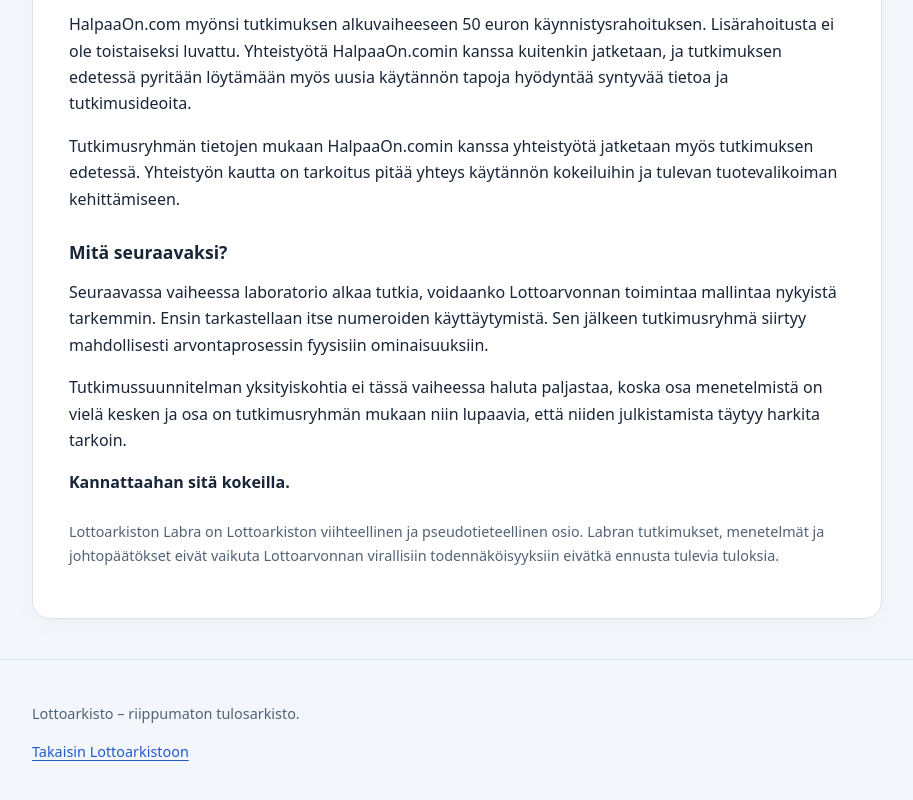
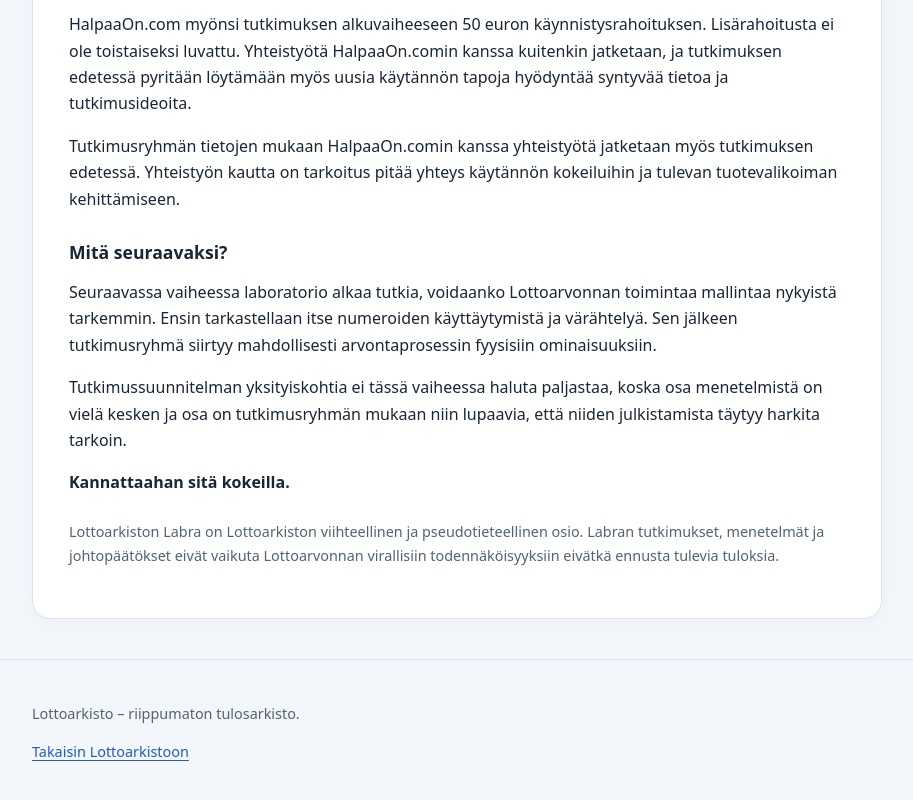
Before and after one commit to oakhillinvestment/lotto-tulokset, a plain HTML site: page labra/index.html in a window 1280 px wide. Shown: the part 1569-2369 px from the top of the page, without its empty margins (128-1041 px from the left). Drawn offline with Linux system fonts and the light colour scheme.

Commit message:
Update Lottoarvonnan tutkimusvaihe description

```diff
--- a/labra/index.html
+++ b/labra/index.html
@@ -49,7 +49,7 @@
 <p>HalpaaOn.com myönsi tutkimuksen alkuvaiheeseen 50 euron käynnistysrahoituksen. Lisärahoitusta ei ole toistaiseksi luvattu. Yhteistyötä HalpaaOn.comin kanssa kuitenkin jatketaan, ja tutkimuksen edetessä pyritään löytämään myös uusia käytännön tapoja hyödyntää syntyvää tietoa ja tutkimusideoita.</p>
 <p>Tutkimusryhmän tietojen mukaan HalpaaOn.comin kanssa yhteistyötä jatketaan myös tutkimuksen edetessä. Yhteistyön kautta on tarkoitus pitää yhteys käytännön kokeiluihin ja tulevan tuotevalikoiman kehittämiseen.</p>
 <h3>Mitä seuraavaksi?</h3>
-<p>Seuraavassa vaiheessa laboratorio alkaa tutkia, voidaanko Lottoarvonnan toimintaa mallintaa nykyistä tarkemmin. Ensin tarkastellaan itse numeroiden käyttäytymistä. Sen jälkeen tutkimusryhmä siirtyy mahdollisesti arvontaprosessin fyysisiin ominaisuuksiin.</p>
+<p>Seuraavassa vaiheessa laboratorio alkaa tutkia, voidaanko Lottoarvonnan toimintaa mallintaa nykyistä tarkemmin. Ensin tarkastellaan itse numeroiden käyttäytymistä ja värähtelyä. Sen jälkeen tutkimusryhmä siirtyy mahdollisesti arvontaprosessin fyysisiin ominaisuuksiin.</p>
 <p>Tutkimussuunnitelman yksityiskohtia ei tässä vaiheessa haluta paljastaa, koska osa menetelmistä on vielä kesken ja osa on tutkimusryhmän mukaan niin lupaavia, että niiden julkistamista täytyy harkita tarkoin.</p>
 <p><strong>Kannattaahan sitä kokeilla.</strong></p>
 <p class="labra-footer-note">Lottoarkiston Labra on Lottoarkiston viihteellinen ja pseudotieteellinen osio. Labran tutkimukset, menetelmät ja johtopäätökset eivät vaikuta Lottoarvonnan virallisiin todennäköisyyksiin eivätkä ennusta tulevia tuloksia.</p>
```
